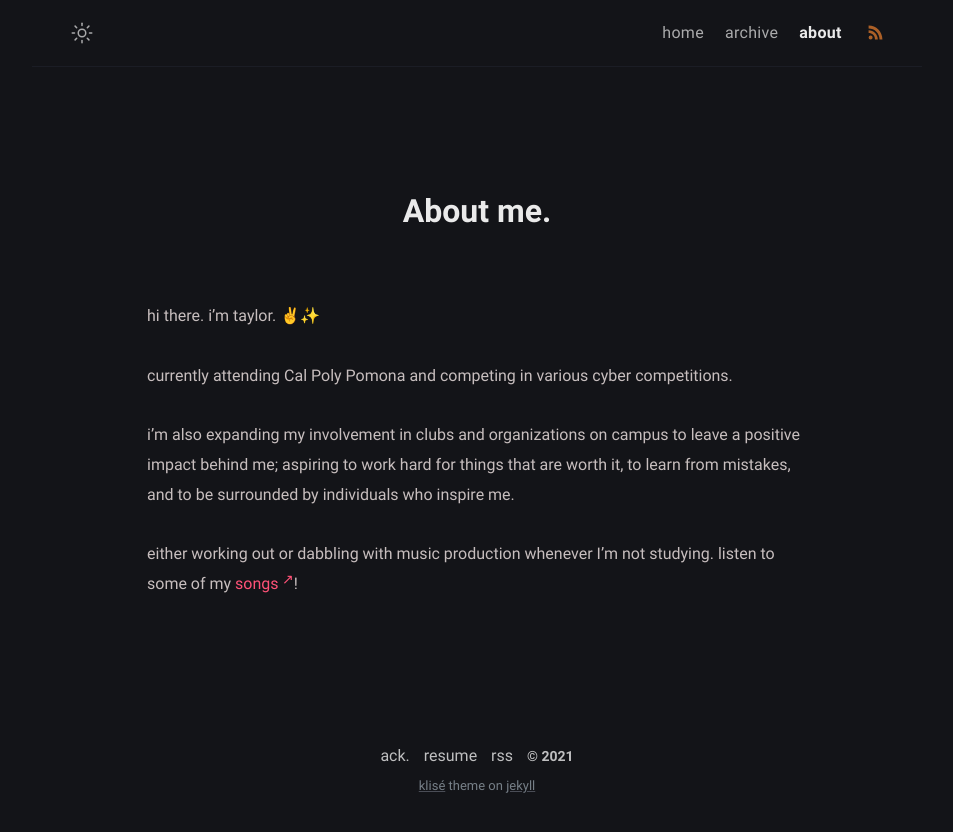
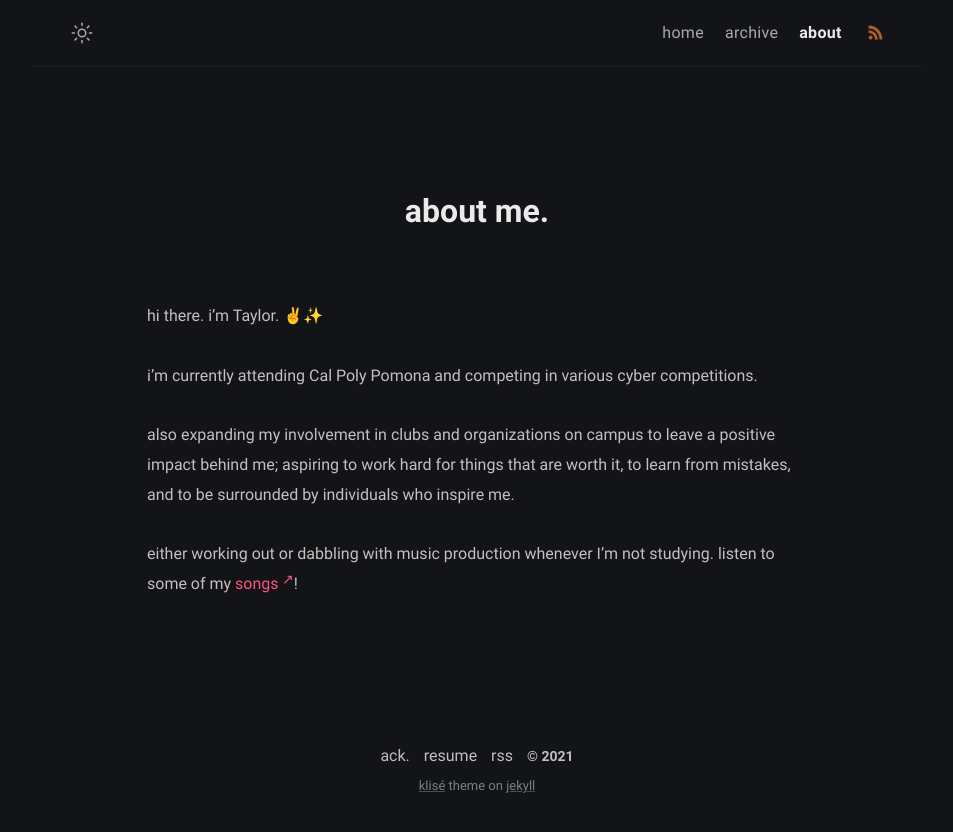
Before and after one commit to fyrworx4/old-fyrworx4.github.io, a Jekyll site: the page built from about.md, in a window 1280 px wide. Shown: the top 832 px of the page, without its empty margins (163-1116 px from the left). Built offline with Jekyll 4.4.1, drawn with Linux system fonts in a browser that asks for light colours.

```diff
--- a/about.md
+++ b/about.md
@@ -1,14 +1,14 @@
 ---
-title: About me
+title: about me
 permalink: /about/
 layout: page
 excerpt: Hello peeps, I'm an infosec student from Southern California.
 comments: false
 ---
-hi there. i'm taylor. ✌✨
+hi there. i'm Taylor. ✌✨
 
-currently attending Cal Poly Pomona and competing in various cyber competitions.
+i'm currently attending Cal Poly Pomona and competing in various cyber competitions.
 
-i'm also expanding my involvement in clubs and organizations on campus to leave a positive impact behind me; aspiring to work hard for things that are worth it, to learn from mistakes, and to be surrounded by individuals who inspire me.
+also expanding my involvement in clubs and organizations on campus to leave a positive impact behind me; aspiring to work hard for things that are worth it, to learn from mistakes, and to be surrounded by individuals who inspire me.
 
 either working out or dabbling with music production whenever I’m not studying. listen to some of my <a href="https://soundcloud.com/fyrworx" target="_blank" rel="noopener">songs</a>!
--- a/archive.html
+++ b/archive.html
@@ -1,5 +1,5 @@
 ---
-title: Archive
+title: archive
 permalink: /archive/
 layout: page
 excerpt: All posts.
```
